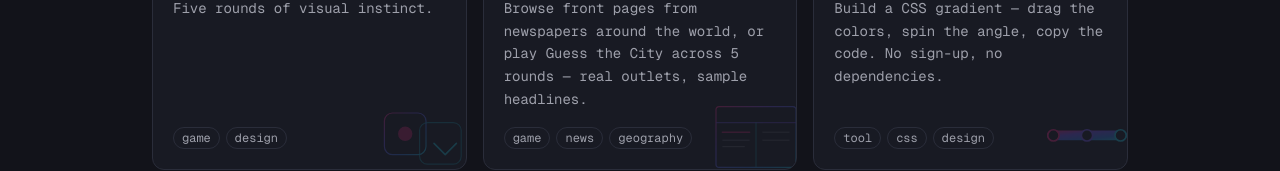
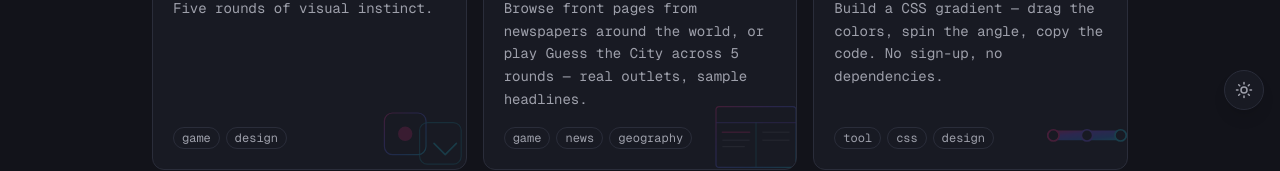
Before and after one commit to roxy519/roxylabs, a Next.js app: page / in a window 1280 px wide. Shown: the part 674-845 px from the top of the page. Built offline with nearby package versions, Linux system fonts and the light colour scheme.

Commit message:
light mode, p tags maybe

```diff
--- a/app/by-eye/by-eye.tsx
+++ b/app/by-eye/by-eye.tsx
@@ -20,7 +20,7 @@ const PALETTE: [string, string][] = [
 // Off-target-distance at which a positional dimension scores 0 (in % of playfield).
 const POS_ZERO = 42;
 // Fill used for the optical-center shapes so visual mass tracks area, not colour.
-const SHAPE_FILL = "rgba(237, 237, 237, 0.85)";
+const SHAPE_FILL = "var(--shape-fill)";
 
 function rand(min: number, max: number) {
   return min + Math.random() * (max - min);
@@ -533,7 +533,7 @@ export default function ByEye() {
             <span className="text-2xl text-muted">/100</span>
           </div>
           {timedOut && (
-            <p className="mt-1 text-sm font-semibold text-amber-400">⏱ Time&apos;s up!</p>
+            <p className="mt-1 text-sm font-semibold text-[var(--warn)]">⏱ Time&apos;s up!</p>
           )}
           <p className="mt-1 text-sm text-foreground">{result.verdict}</p>
 
@@ -570,7 +570,7 @@ export default function ByEye() {
             <div className="mb-6 border-b border-[var(--border-solid)] pb-6">
               <div className="text-xs uppercase tracking-widest text-muted">round 5</div>
               {timedOut && (
-                <p className="mt-1 text-sm font-semibold text-amber-400">⏱ Time&apos;s up!</p>
+                <p className="mt-1 text-sm font-semibold text-[var(--warn)]">⏱ Time&apos;s up!</p>
               )}
               <div className="mt-1 text-3xl font-bold">
                 <span className="brand-text">{result.score}</span>
@@ -650,7 +650,7 @@ function Playfield({
           {!locked && (
             <div
               className="absolute right-3 top-3 text-sm font-semibold tabular-nums"
-              style={{ color: timeLeft <= 10 ? "#ea2626" : "#38d8cb" }}
+              style={{ color: timeLeft <= 10 ? "var(--timer-urgent)" : "var(--timer-ok)" }}
             >
               {timeLeft}s
             </div>
@@ -672,7 +672,7 @@ function Playfield({
         <>
           <div
             className="absolute aspect-square -translate-x-1/2 -translate-y-1/2 rounded-full"
-            style={{ width: `${setup.left.d}%`, left: `${setup.left.x}%`, top: `${setup.left.y}%`, background: "#8a8a8d" }}
+            style={{ width: `${setup.left.d}%`, left: `${setup.left.x}%`, top: `${setup.left.y}%`, background: "var(--shape-muted)" }}
           />
           <div
             className="absolute aspect-square -translate-x-1/2 -translate-y-1/2 rounded-full"
--- /dev/null
+++ b/app/components/theme-toggle.tsx
@@ -0,0 +1,64 @@
+"use client";
+
+import { useSyncExternalStore } from "react";
+
+type Theme = "dark" | "light";
+
+function subscribe(cb: () => void) {
+  const obs = new MutationObserver(cb);
+  obs.observe(document.documentElement, {
+    attributes: true,
+    attributeFilter: ["data-theme"],
+  });
+  return () => obs.disconnect();
+}
+
+const getTheme = (): Theme =>
+  document.documentElement.getAttribute("data-theme") === "light" ? "light" : "dark";
+
+export function ThemeToggle() {
+  // The inline script in the root layout sets data-theme before paint; read it
+  // back so React state always matches the DOM.
+  const theme = useSyncExternalStore<Theme>(subscribe, getTheme, () => "dark");
+
+  function toggle() {
+    const next: Theme = theme === "dark" ? "light" : "dark";
+    document.documentElement.setAttribute("data-theme", next);
+    try {
+      localStorage.setItem("theme", next);
+    } catch {}
+  }
+
+  const isDark = theme === "dark";
+  return (
+    <button
+      type="button"
+      onClick={toggle}
+      aria-label={`Switch to ${isDark ? "light" : "dark"} mode`}
+      title={`Switch to ${isDark ? "light" : "dark"} mode`}
+      suppressHydrationWarning
+      className="fixed bottom-4 right-4 z-40 flex h-10 w-10 items-center justify-center rounded-full border border-[var(--border-solid)] bg-[var(--surface)] text-muted shadow-lg transition-colors hover:bg-[var(--surface-hover)] hover:text-[var(--foreground)] focus-visible:outline focus-visible:outline-2 focus-visible:outline-offset-2 focus-visible:outline-[var(--brand-1)]"
+    >
+      <svg
+        width="18"
+        height="18"
+        viewBox="0 0 24 24"
+        fill="none"
+        stroke="currentColor"
+        strokeWidth="2"
+        strokeLinecap="round"
+        strokeLinejoin="round"
+        aria-hidden="true"
+      >
+        {isDark ? (
+          <>
+            <circle cx="12" cy="12" r="4" />
+            <path d="M12 2v2M12 20v2M4.9 4.9l1.4 1.4M17.7 17.7l1.4 1.4M2 12h2M20 12h2M4.9 19.1l1.4-1.4M17.7 6.3l1.4-1.4" />
+          </>
+        ) : (
+          <path d="M21 12.8A9 9 0 1 1 11.2 3a7 7 0 0 0 9.8 9.8z" />
+        )}
+      </svg>
+    </button>
+  );
+}
--- a/app/experiments/world-edition/live.ts
+++ b/app/experiments/world-edition/live.ts
@@ -61,10 +61,25 @@ function parseRssItems(xml: string): { title: string; link: string }[] {
   return items;
 }
 
+// Strip tags both before and after decoding: some feeds (e.g. the Guardian)
+// entity-encode their HTML (`&lt;p&gt;`) instead of using CDATA, so those
+// tags only become real tags once decoded.
 function stripHtml(s: string): string {
-  return decodeEntities(s.replace(/<[^>]+>/g, " "))
+  const noTags = (t: string) => t.replace(/<[^>]*>/g, " ");
+  return noTags(decodeEntities(noTags(s)))
     .replace(/\s+/g, " ")
     .trim();
+}
+
+/**
+ * Some feeds (e.g. the Guardian) pack the standfirst plus the article's
+ * opening paragraph into one description as separate <p>s. Only the first
+ * paragraph is the dek; the rest would run straight into it once tags go.
+ */
+function descriptionText(raw: string): string {
+  const html = decodeEntities(stripCdata(raw.trim()));
+  const firstPara = html.match(/<p[^>]*>([\s\S]*?)<\/p>/i);
+  return stripHtml(firstPara ? firstPara[1] : html);
 }
 
 /** First one or two sentences only — never the full body. */
@@ -93,7 +108,7 @@ function parseNativeRssItems(
     if (!titleMatch || !linkMatch) continue;
     const title = decodeEntities(stripCdata(titleMatch[1]).trim());
     const link = decodeEntities(stripCdata(linkMatch[1]).trim());
-    const description = descMatch ? stripHtml(stripCdata(descMatch[1])) : "";
+    const description = descMatch ? descriptionText(descMatch[1]) : "";
     if (title && link) items.push({ title, link, description });
   }
   return items;
--- a/app/globals.css
+++ b/app/globals.css
@@ -38,6 +38,46 @@
   /* Hairline grid texture, tuned to stay near-subliminal on dark backgrounds. */
   --grid-line: rgba(237, 237, 237, 0.05);
   --grid-line-strong: rgba(237, 237, 237, 0.08);
+
+  /* Theme-sensitive extras used by components. */
+  --shape-fill: rgba(237, 237, 237, 0.85);
+  --shape-muted: #8a8a8d;
+  --link: #ebebeb;
+  --timer-ok: #38d8cb;
+  --timer-urgent: #ea2626;
+  --warn: #fbbf24;
+  --overlay: rgba(0, 0, 0, 0.85);
+  color-scheme: dark;
+}
+
+/* Light theme — a warm off-white lab bench. Brand hues stay the same but
+   glows soften and text-bearing accents darken for contrast. */
+:root[data-theme="light"] {
+  --background: #f6f5f1;
+  --surface: #ffffff;
+  --surface-hover: #eeece6;
+  --border-solid: #d9d6cc;
+  --foreground: #16171d;
+  --muted: #5c5f6b;
+
+  --brand-1: #6a46f0;
+  --brand-2: #e0187a;
+  --brand-3: #0e8fa8;
+
+  --glow-magenta: rgba(255, 47, 143, 0.2);
+  --glow-purple: rgba(124, 92, 255, 0.22);
+  --glow-cyan: rgba(34, 211, 238, 0.2);
+
+  --grid-line: rgba(22, 23, 29, 0.06);
+  --grid-line-strong: rgba(22, 23, 29, 0.1);
+
+  --shape-fill: rgba(22, 23, 29, 0.82);
+  --shape-muted: #8a8a8d;
+  --link: #16171d;
+  --timer-ok: #0e8fa8;
+  --timer-urgent: #d11a1a;
+  --warn: #b45309;
+  color-scheme: light;
 }
 
 @theme inline {
@@ -50,6 +90,7 @@
 }
 
 body {
+  transition: background-color 0.2s ease, color 0.2s ease;
   background: var(--background);
   color: var(--foreground);
   font-family: var(--font-geist-mono), ui-monospace, SFMono-Regular, monospace;
--- a/app/layout.tsx
+++ b/app/layout.tsx
@@ -1,6 +1,7 @@
 import type { Metadata } from "next";
 import { Geist, Geist_Mono } from "next/font/google";
 import "./globals.css";
+import { ThemeToggle } from "./components/theme-toggle";
 
 const geistSans = Geist({
   variable: "--font-geist-sans",
@@ -44,9 +45,21 @@ export default function RootLayout({
   return (
     <html
       lang="en"
+      data-theme="dark"
+      suppressHydrationWarning
       className={`${geistSans.variable} ${geistMono.variable} h-full antialiased`}
     >
-      <body className="min-h-full flex flex-col">{children}</body>
+      <head>
+        <script
+          dangerouslySetInnerHTML={{
+            __html: `(function(){try{var t=localStorage.getItem("theme");if(t==="light"||t==="dark")document.documentElement.setAttribute("data-theme",t)}catch(e){}})()`,
+          }}
+        />
+      </head>
+      <body className="min-h-full flex flex-col">
+        {children}
+        <ThemeToggle />
+      </body>
     </html>
   );
 }
--- a/app/page.tsx
+++ b/app/page.tsx
@@ -106,9 +106,9 @@ export default function Home() {
       <footer className="mt-20 border-t border-[var(--border-solid)] pt-6 text-xs text-muted">
         <div className="flex flex-wrap items-center justify-between gap-3">
           <span>© {new Date().getFullYear()} roxylabs</span>
-          <span>built in public · always experimenting | <a href="https://roxycreates.com" target="_blank" style={{ color: '#ebebeb' }} rel="noopener noreferrer" className="text-primary hover:underline">
+          <span>built in public · always experimenting | <a href="https://roxycreates.com" target="_blank" style={{ color: 'var(--link)' }} rel="noopener noreferrer" className="text-primary hover:underline">
             old site/creative work &#8594;
-          </a> | <a href="https://www.linkedin.com/in/rbischoff/" target="_blank" style={{ color: '#ebebeb' }} rel="noopener noreferrer" className="text-primary hover:underline">
+          </a> | <a href="https://www.linkedin.com/in/rbischoff/" target="_blank" style={{ color: 'var(--link)' }} rel="noopener noreferrer" className="text-primary hover:underline">
             linkedin ↗
           </a></span>
         </div>
```
